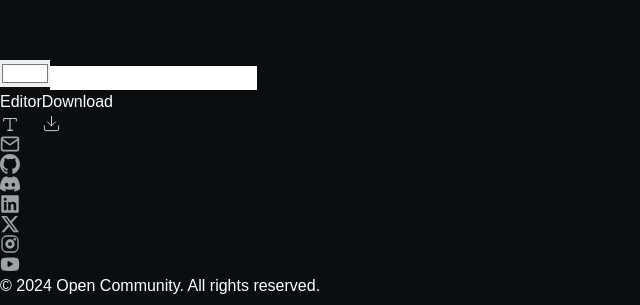
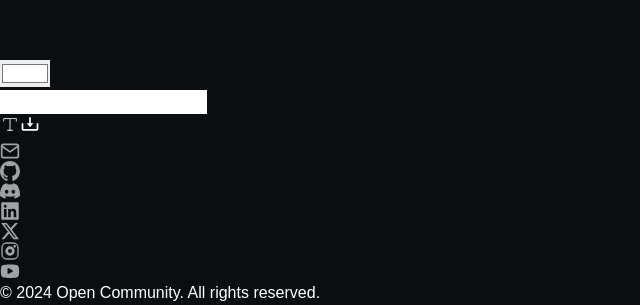
Before and after one commit to abdibrokhim/funreceipt, a Next.js app: page / in a window 1280 px wide. Shown: the part 1110-1415 px from the top of the page, without its empty margins (0-640 px from the left). Built offline with nearby package versions, Linux system fonts and the light colour scheme.

Commit message:
update toolbar ui

```diff
--- a/src/app/components/Footer.tsx
+++ b/src/app/components/Footer.tsx
@@ -6,7 +6,7 @@ import React, { useState } from "react";
 export default function Footer() {
 
   return (
-      <footer className="row-start-3 flex w-full max-w-3xl mx-auto flex-col md:flex-row-reverse gap-8 mt-16 md:mt-0 justify-between items-center pb-8">
+      <footer className="row-start-3 flex w-full max-w-3xl mx-auto flex-col md:flex-row-reverse gap-8 mt-24 md:mt-24 justify-between items-center pb-8">
         <div className="flex gap-2 flex-wrap items-center justify-center">
           <a
               aria-label="Open Community Email"
--- a/src/app/page.tsx
+++ b/src/app/page.tsx
@@ -199,7 +199,7 @@ export default function Home() {
   };
 
   return (
-    <div className="grid grid-rows-[20px_1fr_20px] bg-[var(--bg-a)] items-center justify-items-center min-h-screen p-8 pb-20 gap-16 sm:p-8 font-[family-name:var(--font-geist-sans)]">
+    <div className="grid grid-rows-[20px_1fr_20px] bg-[var(--bg-a)] items-center justify-items-center min-h-screen p-8 pb-20 gap-8 font-[family-name:var(--font-geist-sans)]">
       <main className="flex flex-col gap-8 row-start-2 items-center sm:items-center relative">
         <div className="relative border border-[var(--text-c)] bg-transparent p-2">
           {/* Base image */}
@@ -233,7 +233,7 @@ export default function Home() {
   >
     <div
       ref={textEditorRef}
-      className="absolute w-96 shadow-2xl"
+      className="absolute w-80 shadow-2xl"
       style={{
         left: editorX,
         top: editorY,
@@ -268,11 +268,11 @@ export default function Home() {
             placeholder="Type your text..."
             value={textInput}
             onChange={(e) => setTextInput(e.target.value)}
-            className="w-full bg-white/10 border border-white/20 rounded-md text-[var(--text-a)] p-2 focus:outline-none focus:ring-2 focus:ring-[var(--text-b)] transition-all"
+            className="text-sm w-full bg-white/10 border border-white/20 rounded-md text-[var(--text-a)] p-2 focus:outline-none focus:ring-1 focus:ring-[var(--text-b)] transition-all"
           />
 
           {/* Formatting Buttons */}
-          <div className="flex items-center justify-center gap-2">
+          <div className="flex items-center justify-center gap-2 text-sm">
             {[
               {
                 title: "Bold",
@@ -317,14 +317,14 @@ export default function Home() {
             <button
               onClick={applyTextToCanvas}
               className="flex-1 bg-green-500/20 border border-green-500/30 text-green-500
-                py-2 rounded-md hover:bg-green-500/30 transition-colors"
+                py-2 rounded-md hover:bg-green-500/30 transition-colors text-sm"
             >
               Apply
             </button>
             <button
               onClick={() => setShowTextEditor(false)}
               className="flex-1 bg-red-500/20 border border-red-500/30 text-red-500
-                py-2 rounded-md hover:bg-red-500/30 transition-colors"
+                py-2 rounded-md hover:bg-red-500/30 transition-colors text-sm"
             >
               Cancel
             </button>
@@ -337,50 +337,85 @@ export default function Home() {
         </div>
 
 {/* Toolbar */}
-        <div className="flex flex-row items-center gap-4 p-4 rounded-md bg-transparent border border-[var(--text-c)] w-full justify-between ">
-          {/* Brush Tools */}
-          <div className="flex items-center gap-2 bg-transparent border border-[var(--text-b)] p-2 rounded-lg">
+<div className="flex flex-row items-center gap-4 p-3 bg-white/10 backdrop-blur-md rounded-xl border border-white/20 shadow-lg w-full justify-between">
+  {/* Color Picker and Brush Size Container */}
+  <div className="flex items-center space-x-3">
+    {/* Color Picker */}
+    <div className="relative group">
     <input
       type="color"
       value={drawingColor}
       onChange={handleColorChange}
-              className="w-8 h-8 p-0 border-none outline-none focus:outline-none appearance-none bg-transparent cursor-pointer rounded-lg"
+      className="w-10 h-10 p-0 border-none! outline-none! focus:outline-none! appearance-none bg-transparent cursor-pointer rounded-lg! input-none!"
     />
+    </div>
+
+    {/* Brush Size Input */}
+    <div className="relative">
       <input
         type="text"
         value={brushSize}
         onChange={handleBrushSizeChange}
-              className="w-8 text-sm rounded-lg p-1 bg-transparent text-[var(--text-a)] border border-[var(--text-c)] focus:outline-none appearance-none"
+        className="w-12 text-sm rounded-lg p-2 bg-white/10 text-[var(--text-a)]
+          border border-white/20 focus:outline-none focus:ring-1 focus:ring-[var(--text-b)]
+          transition-all"
         title="Brush Size"
-              placeholder="size"
+        placeholder="Size"
       />
     </div>
+  </div>
 
-          {/* Text Mode Button */}
+  {/* Tool Action Buttons */}
+  <div className="flex items-center space-x-3">
+    {/* Text Editor Button */}
     <button
       onClick={() => setShowTextEditor(!showTextEditor)}
-            className="bg-transparent border border-[var(--text-b)] hover:bg-[var(--bg-b)] hover:border-[var(--text-c)] text-[var(--text-a)] py-2 px-4 sm:px-8 text-sm rounded-lg transition-colors"
+      className="group flex items-center justify-center w-10 h-10 rounded-lg
+        bg-white/10 border border-white/20 text-[var(--text-a)]
+        hover:bg-white/20 hover:border-white/30 transition-all"
+      title="Text Editor"
     >
-            <div className="flex flex-row">
-              <span className="mr-2">Editor</span>
-              <svg width="20" height="20" fill="#ffffff" viewBox="0 0 24 24"><path fill="#ffffff" fillRule="evenodd" d="M4 5.5a.5.5 0 0 1 .5-.5h15a.5.5 0 0 1 .5.5v3a.5.5 0 0 1-1 0V6h-6.5v13H15a.5.5 0 0 1 0 1H9a.5.5 0 0 1 0-1h2.5V6H5v2.5a.5.5 0 0 1-1 0z" clipRule="evenodd"></path></svg>
-            </div>
+      <svg
+        width="20"
+        height="20"
+        viewBox="0 0 24 24"
+        className="group-hover:scale-110 transition-transform"
+      >
+        <path
+          fill="currentColor"
+          fillRule="evenodd"
+          d="M4 5.5a.5.5 0 0 1 .5-.5h15a.5.5 0 0 1 .5.5v3a.5.5 0 0 1-1 0V6h-6.5v13H15a.5.5 0 0 1 0 1H9a.5.5 0 0 1 0-1h2.5V6H5v2.5a.5.5 0 0 1-1 0z"
+          clipRule="evenodd"
+        ></path>
+      </svg>
     </button>
 
     {/* Download Button */}
     <button
       onClick={downloadImage}
-            className="flex items-center justify-center py-2 px-4 sm:px-8 text-sm rounded-lg transition-colors bg-transparent border border-[var(--text-b)] text-[var(--text-a)] hover:bg-[var(--bg-b)] hover:border-[var(--text-c)]"
+      className="group flex items-center justify-center w-10 h-10 rounded-lg
+        bg-white/10 border border-white/20 text-[var(--text-a)]
+        hover:bg-white/20 hover:border-white/30 transition-all"
+      title="Download Image"
     >
-            <span className="mr-2">Download</span>
-            <Image
-              aria-hidden
-              src="/download.svg"
-              alt="Download Icon"
-              width={19}
-              height={19}
+      <svg
+        xmlns="http://www.w3.org/2000/svg"
+        width="20"
+        height="20"
+        viewBox="0 0 24 24"
+        className="group-hover:scale-110 transition-transform"
+      >
+        <path
+          fill="currentColor"
+          d="M12 16l4-5h-3V4h-2v7H8z"
         />
+        <path
+          fill="currentColor"
+          d="M20 18H4v-7H2v7c0 1.1.9 2 2 2h16c1.1 0 2-.9 2-2v-7h-2z"
+        />
+      </svg>
     </button>
+  </div>
 </div>
       </main>
         <Footer />
```
Lines whose indentation alone changed are shown as unchanged.
